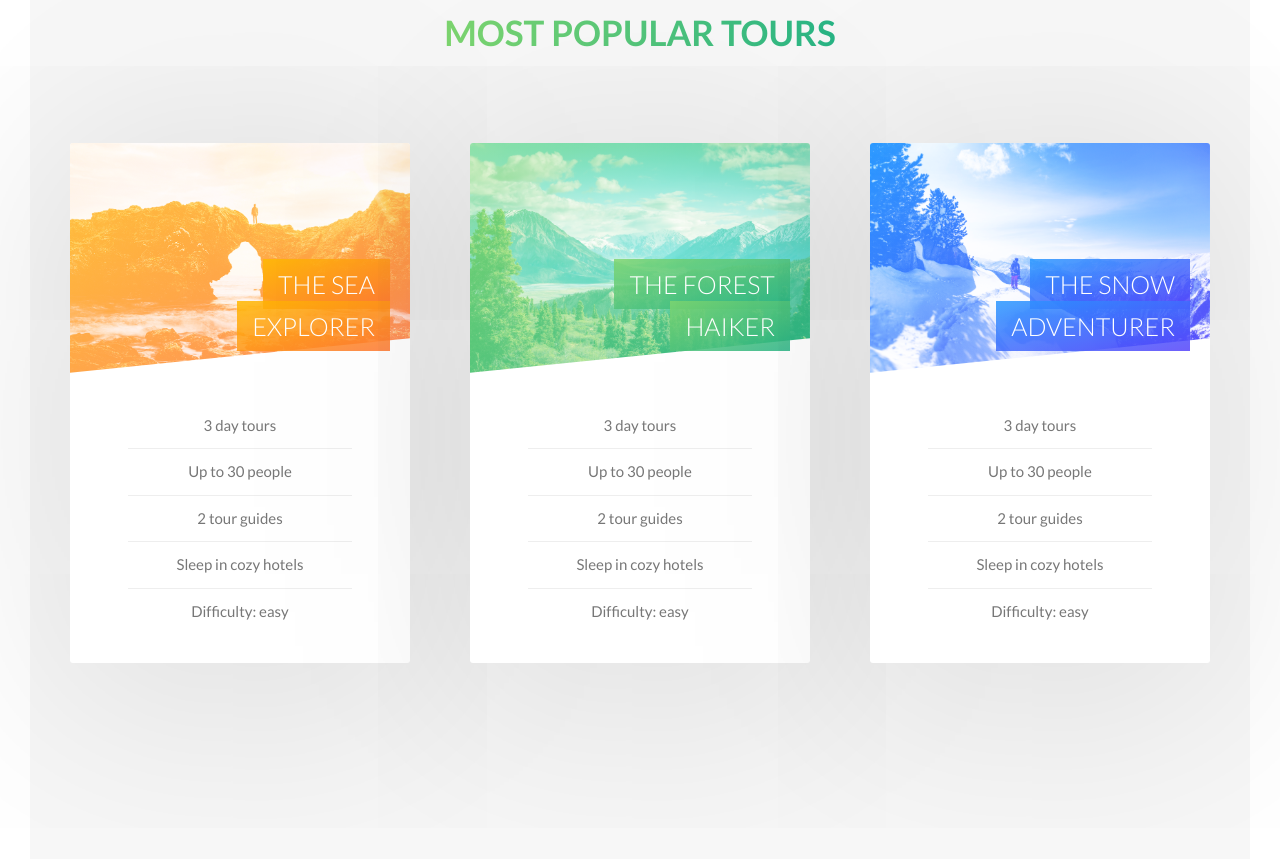
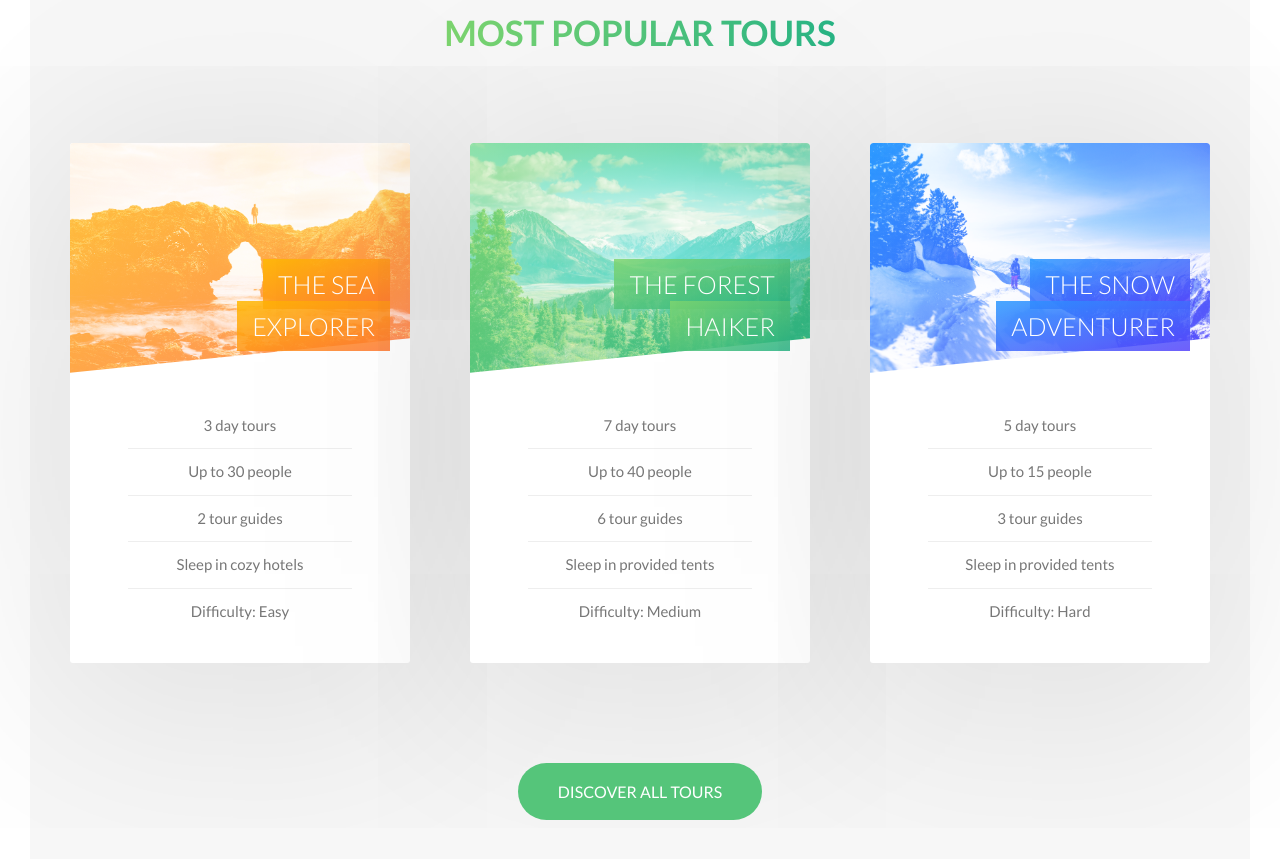
Before and after one commit to AndreasDeveloper/Natours-Website-Project, a website: page index.html in a window 1280 px wide. Shown: the part 2339-3198 px from the top of the page. Drawn offline with Linux system fonts and the light colour scheme.

Commit message:
Finished "Tours" Section. | Update #10c - Final |

```diff
--- a/index.html
+++ b/index.html
@@ -147,13 +147,20 @@
                                                 <li>Up to 30 people</li>
                                                 <li>2 tour guides</li>
                                                 <li>Sleep in cozy hotels</li>
-                                                <li>Difficulty: easy</li>
+                                                <li>Difficulty: Easy</li>
                                             </ul>
                                     </div>
+                                    </div>
                             <div class="card__side card__side--back card__side--back-1">
-                                TEXT
+                                <!-- CTA = CALL TO ACTION  -->
+                                <div class="card__cta">
+                                    <div class="card__price-box">
+                                        <p class="card__price-only">Only</p>
+                                        <p class="card__price-value">$297</p>
+                                    </div>
+                                    <a href="#" class="btn btn--white">Book Now</a>
+                                </div>
                             </div>
-                        </div>
                         </div>
                     </div>
                     <div class="col-1-of-3">
@@ -167,16 +174,23 @@
                                     </h4>
                                     <div class="card__details">
                                         <ul>
-                                            <li>3 day tours</li>
-                                            <li>Up to 30 people</li>
-                                            <li>2 tour guides</li>
-                                            <li>Sleep in cozy hotels</li>
-                                            <li>Difficulty: easy</li>
+                                            <li>7 day tours</li>
+                                            <li>Up to 40 people</li>
+                                            <li>6 tour guides</li>
+                                            <li>Sleep in provided tents</li>
+                                            <li>Difficulty: Medium</li>
                                         </ul>
                                     </div>
                             </div>
                             <div class="card__side card__side--back card__side--back-2">
-                                TEXT
+                                    <!-- CTA = CALL TO ACTION  -->
+                                    <div class="card__cta">
+                                            <div class="card__price-box">
+                                                <p class="card__price-only">Only</p>
+                                                <p class="card__price-value">$497</p>
+                                            </div>
+                                            <a href="#" class="btn btn--white">Book Now</a>
+                                    </div>
                             </div>
                         </div>
                     </div>
@@ -191,20 +205,31 @@
                                     </h4>
                                     <div class="card__details">
                                             <ul>
-                                                <li>3 day tours</li>
-                                                <li>Up to 30 people</li>
-                                                <li>2 tour guides</li>
-                                                <li>Sleep in cozy hotels</li>
-                                                <li>Difficulty: easy</li>
+                                                <li>5 day tours</li>
+                                                <li>Up to 15 people</li>
+                                                <li>3 tour guides</li>
+                                                <li>Sleep in provided tents</li>
+                                                <li>Difficulty: Hard</li>
                                             </ul>
                                     </div>
                             </div>
                             <div class="card__side card__side--back card__side--back-3">
-                                TEXT
+                                    <!-- CTA = CALL TO ACTION  -->
+                                    <div class="card__cta">
+                                            <div class="card__price-box">
+                                                <p class="card__price-only">Only</p>
+                                                <p class="card__price-value">$897</p>
+                                            </div>
+                                            <a href="#" class="btn btn--white">Book Now</a>
+                                    </div>
                             </div>
                         </div>
                     </div>
+                    </div>
 
+                    <div class="u-center-text u-margin-top-huge">
+                        <a href="#" class="btn btn--green">Discover All Tours</a>
+                    </div>
 
             </section>
             <!-- TOURS SECTION ENDS -->
--- a/resources/sass/base/_utilities.scss
+++ b/resources/sass/base/_utilities.scss
@@ -18,3 +18,13 @@
 /* U-MARGIN-BOTTOM-BIG CLASS IN ABOUT SECTION | POSITION THE TEXT
 /* ---------------------------------------------------------- */
 .u-margin-bottom-big { margin-bottom: 8rem; }
+
+/* ---------------------------------------------------------- */
+/* U-MARGIN-TOP-BIG CLASS IN TOURS SECTION | POSITION THE TEXT
+/* ---------------------------------------------------------- */
+.u-margin-top-big { margin-top: 8rem; }
+
+/* ---------------------------------------------------------- */
+/* U-MARGIN-TOP-HUGE CLASS IN TOURS SECTION | POSITION THE TEXT
+/* ---------------------------------------------------------- */
+.u-margin-top-huge { margin-top: 10rem; }
--- a/resources/sass/components/_button.scss
+++ b/resources/sass/components/_button.scss
@@ -39,6 +39,16 @@
 
     &::after {
         background-color: $color-white;
+    }
+}
+
+/* BUTTON GREEN NESTING */
+&--green {
+    background-color: $color-primary;
+    color: $color-white;
+
+    &::after {
+        background-color: $color-primary;
     }
 }
 
--- a/resources/sass/components/_card.scss
+++ b/resources/sass/components/_card.scss
@@ -33,6 +33,14 @@
             &-1 {
                 background-image: linear-gradient(to right bottom, $color-secondary-light, $color-secondary-dark);
             }
+
+            &-2 {
+                background-image: linear-gradient(to right bottom, $color-primary-light, $color-primary-dark);
+            }
+
+            &-3 {
+                background-image: linear-gradient(to right bottom, $color-tertiary-light, $color-tertiary-dark);
+            }
         }
     }
 
@@ -51,6 +59,8 @@
         background-blend-mode: screen;
         -webkit-clip-path: polygon(0 0, 100% 0, 100% 85%, 0 100%);
         clip-path: polygon(0 0, 100% 0, 100% 85%, 0 100%);
+        border-top-left-radius: 3px;
+        border-top-right-radius: 3px;
 
 
         &--1 {
@@ -122,4 +132,30 @@
             }
         }
     }
+
+        // CARD CTA \\
+        &__cta {
+            position: absolute;
+            top: 50%;
+            left: 50%;
+            transform: translate(-50%, -50%);
+            width: 90%;
+            text-align: center;
+    }
+
+    &__price-box {
+        text-align: center;
+        margin-bottom: 8rem;
+        color: $color-white;
+    }
+
+    &__price-only {
+        font-size: 1.4rem;
+        text-transform: uppercase;
+    }
+
+    &__price-value {
+        font-size: 6rem;
+        font-weight: 100;
+    }
 }
--- a/resources/sass/pages/_home.scss
+++ b/resources/sass/pages/_home.scss
@@ -33,6 +33,6 @@
 
 .section-tours {
     background-color: $color-grey-light-1;
-    padding: 25rem 0 50rem 0;
+    padding: 25rem 0 15rem 0;
     margin-top: -15rem;
 }
```
Also changed, not shown: resources/css3/style.css.
